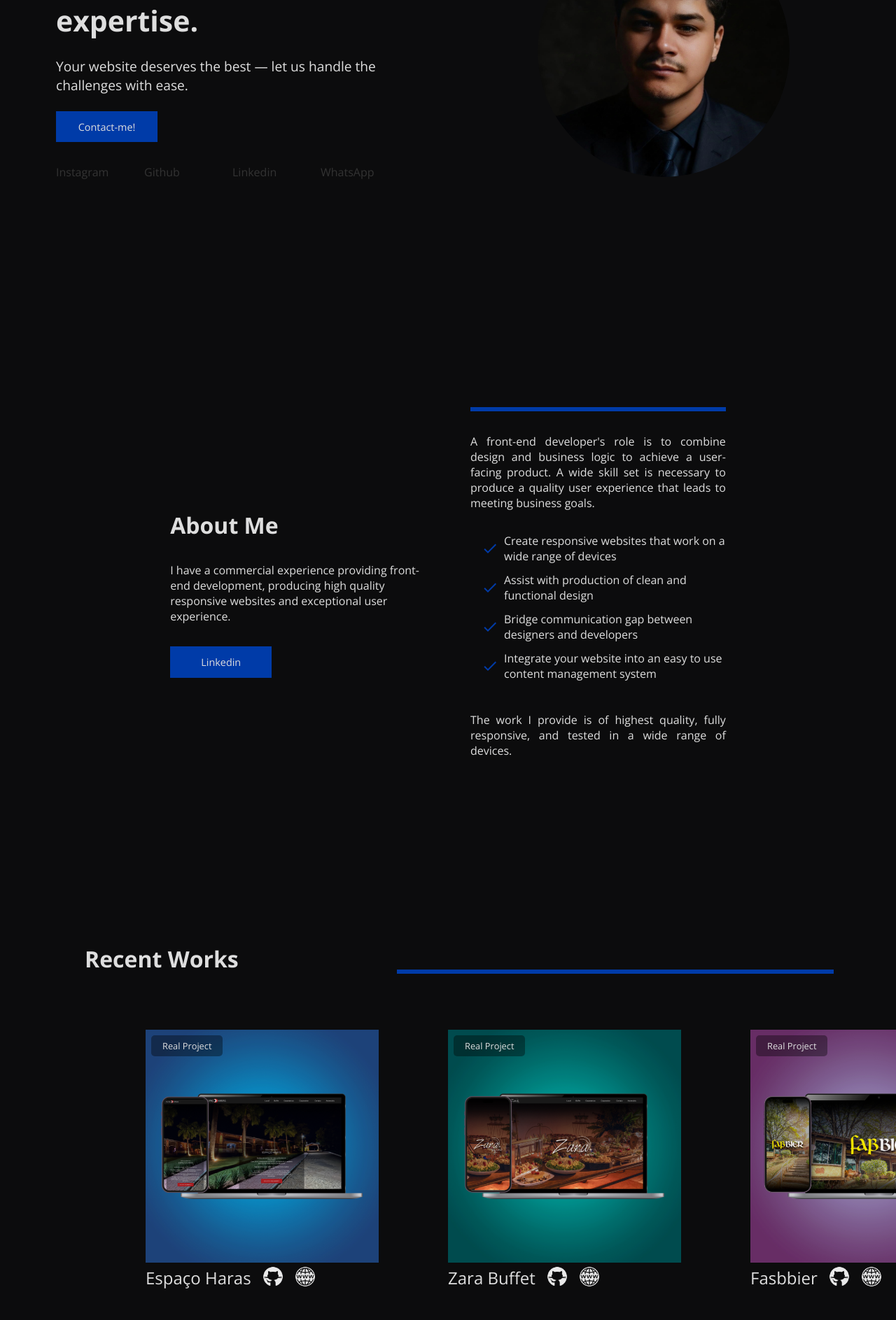
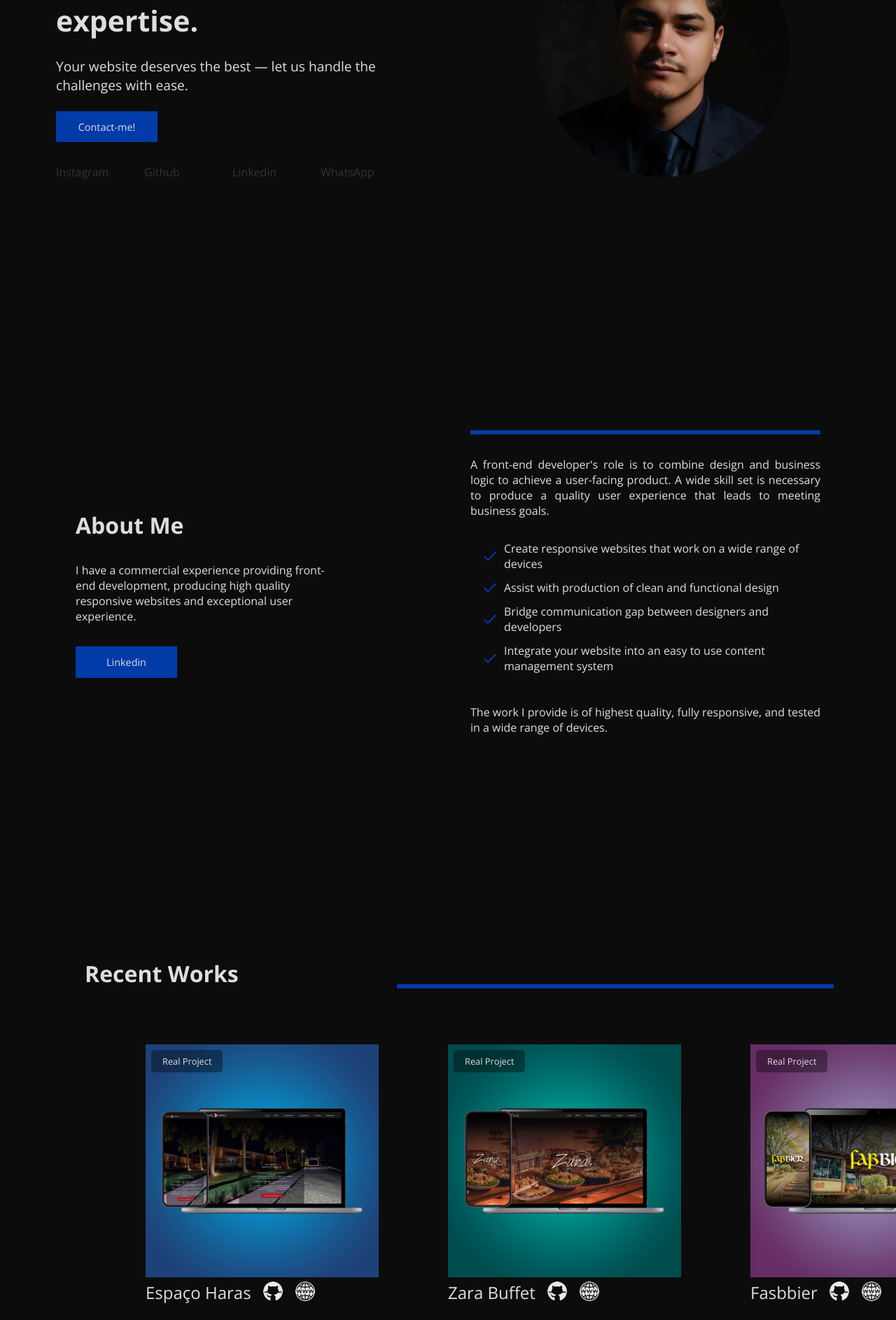
Before and after one commit to ericLimma/works, a PHP site: page / in a window 1280 px wide. Shown: the part 370-2257 px from the top of the page at 70% size. Run offline with PHP 8.4, Linux system fonts and the light colour scheme.

Commit message:
some bugs fixes

```diff
--- a/assets/css/style.css
+++ b/assets/css/style.css
@@ -38,6 +42,8 @@ li {
 a {
         text-decoration: inherit;
         color: inherit;
+        drag: none;
+        -webkit-user-drag: none;
 }
 
 body {
@@ -338,7 +345,7 @@ section {
         display: flex;
         flex-direction: column;
         justify-content: space-around;
-        width: 30%;
+        width: 100%;
         max-width: 500px;
         gap: 2rem;
         padding-top: 2rem;
@@ -476,17 +480,16 @@ section {
 .project-item {
         width: 100%;
         height: 100%;
-        aspect-ratio: 1/1;
+        z-index: 15;
         position: relative;
         object-fit: cover;
-        object-position: center;
-        pointer-events: none;
+        /*         pointer-events: none; */
         /* Impede a imagem de capturar eventos */
         user-select: none;
         /* Evita seleção acidental */
         -webkit-user-drag: none;
         /* Desabilita arrastar no WebKit */
-        drag: none;
+        /* drag: none; */
         /* Desabilita arrastar em outros navegadores */
 }
 
@@ -495,15 +498,21 @@ section {
         aspect-ratio: 1/1;
         object-fit: cover;
         object-position: center;
+        -webkit-user-drag: none;
 
 }
 
 .project-links {
-        width: 100%;
         font-size: 1.5rem;
         display: flex;
         justify-content: flex-start;
         gap: 1rem;
+        z-index: 45;
+        position: relative;
+}
+
+.project-links a {
+        cursor: pointer;
 }
 
 .project-icon img {
@@ -534,6 +543,8 @@ section {
         justify-content: center;
         align-items: center;
         font-size: .8rem;
+        padding: 1rem;
+        color: var(--white);
 }
 
 .real-project::before {
--- a/assets/js/loading-screen.js
+++ b/assets/js/loading-screen.js
@@ -36,4 +36,5 @@ document.addEventListener('DOMContentLoaded', () => {
                 }
 
         }, 30);
+
 });
--- a/assets/js/scroll.js
+++ b/assets/js/scroll.js
@@ -13,7 +13,7 @@ document.addEventListener('DOMContentLoaded', () => {
                                         behavior: 'smooth',
                                         block: 'center', // Centraliza a seção
                                 });
-                        }
+    /*  */                    }
                 }
 
                 document.addEventListener('wheel', (event) => {
--- a/index.html
+++ b/index.html
@@ -17,11 +17,11 @@
 </head>
 
 <body class="dark-mode" id="body">
-        <!--         <div class="loading" id="loading">
+        <div class="loading" id="loading">
                 <div class="loading-circle" id="circle"></div>
                 <h3 class="loading-percent" id="loading-percent">0%</h3>
                 <p class="loading-text" id="loading-text">Loading...</p>
-        </div> -->
+        </div>
         <header>
                 <nav class="nav">
                         <div class="nav-horizontal">
@@ -33,18 +33,18 @@
                                 </div>
                                 <ul class="nav-list">
                                         <li><a href="#home">Home</a></li>
-                                        <li><a href="#">
+                                        <li><a href="#about">
                                                         <span class="pt">Sobre</span>
                                                         <span class="en">About</span>
                                                 </a>
                                         </li>
-                                        <li><a href="#">
+                                        <li><a href="#works">
                                                         <span class="pt">Portfólio</span>
                                                         <span class="en">Work</span>
                                                 </a>
                                         </li>
                                         <li>
-                                                <a href="#">
+                                                <a href="#footer">
                                                         <span class="pt">Contatos</span>
                                                         <span class="en">Contacts</span>
                                                 </a>
@@ -61,8 +61,8 @@
                                         <li>
                                                 <div class="language-toggle">
                                                         <img src="assets/icons/language.webp" alt="language icon">
-                                                        <span class="pt">PT</span>
-                                                        <span class="en">EN</span>
+                                                        <span class="pt">en</span>
+                                                        <span class="en">pt</span>
                                                 </div>
                                         </li>
                                 </ul>
@@ -76,18 +76,18 @@
                                 </div>
                                 <ul class="nav-list" id="menu-mobile">
                                         <li><a href="#home">Home</a></li>
-                                        <li><a href="#">
+                                        <li><a href="#about">
                                                         <span class="pt">Sobre</span>
                                                         <span class="en">About</span>
                                                 </a>
                                         </li>
-                                        <li><a href="#">
+                                        <li><a href="#works">
                                                         <span class="pt">Portfólio</span>
                                                         <span class="en">Work</span>
                                                 </a>
                                         </li>
                                         <li>
-                                                <a href="#">
+                                                <a href="#footer">
                                                         <span class="pt">Contatos</span>
                                                         <span class="en">Contacts</span>
                                                 </a>
@@ -97,7 +97,11 @@
                                                 <div class="theme-toggle"></div>
                                         </li>
                                         <li>
-                                                <div class="language-toggle"></div>
+                                                <div class="language-toggle">
+                                                        <img src="assets/icons/language.webp" alt="language icon">
+                                                        <span class="pt">en</span>
+                                                        <span class="en">pt</span>
+                                                </div>
                                         </li>
                                         <div class="close-icon" id="close-icon"></div>
                                 </ul>
@@ -228,70 +232,116 @@
                                 <div class="traco"></div>
                         </div>
                         <div class="slide-container" data-slide='slide-container' data-type="triple" data-slide-loop
-                                data-slide-auto>
+                                data-slide-aut>
                                 <div class="slide-display" data-slide='slide-display'>
                                         <div class="slide-item project-item real-project" data-slide="slide-item">
+                                                <a href="https://espacoharas.com.br/" target="_blank">
                                                         <img class="project-img" src="assets/img/project-1.webp"
                                                                 alt="Projeto 1">
+                                                </a>
                                                 <div class="project-links">
-                                                        <a href="#" class="project-name">Espaço Haras</a>
-                                                        <a href="#" class="project-icon">
+                                                        <a href="https://espacoharas.com.br/" class="
+                                                                project-name" target="_blank">Espaço Haras</a>
+                                                        <a href="https://github.com/ericLimma/espaco-haras"
+                                                                class="project-icon" target="_blank">
                                                                 <img src="assets/icons/github.webp" alt="github logo">
                                                         </a>
-                                                        <a href="#" class="project-icon">
+                                                        <a href="https://espacoharas.com.br/" class=" project-icon"
+                                                                target="_blank">
                                                                 <img src="assets/icons/website.webp" alt="website logo">
                                                         </a>
                                                 </div>
                                         </div>
                                         <div class="slide-item project-item real-project" data-slide="slide-item">
+                                                <a href="https://zarabuffet.com.br/" target="_blank">
                                                         <img class="project-img" src="assets/img/project-2.webp"
                                                                 alt="Projeto 2">
+                                                </a>
                                                 <div class="project-links">
-                                                        <a href="#" class="project-name">Zara Buffet</a>
-                                                        <a href="#" class="project-icon">
+                                                        <a href="https://zarabuffet.com.br/" class="project-name"
+                                                                target="_blank">
+                                                                Zara Buffet
+                                                        </a>
+                                                        <a href="https://github.com/ericLimma/zara-buffet"
+                                                                class="project-icon" target="_blank">
                                                                 <img src="assets/icons/github.webp" alt="github logo">
                                                         </a>
-                                                        <a href="#" class="project-icon">
-                                                                <img src="assets/icons/website.webp" alt="website logo">
+                                                        <a href="https://zarabuffet.com.br/" class="project-icon"
+                                                                target="_blank">
+                                                                <img src=" assets/icons/website.webp"
+                                                                        alt="website logo">
                                                         </a>
                                                 </div>
                                         </div>
                                         <div class="slide-item project-item real-project" data-slide="slide-item">
+                                                <a href="https://restaurantefassbier.com.br/" target="_blank">
                                                         <img class="project-img" src="assets/img/project-3.webp"
                                                                 alt="Projeto 3">
+                                                </a>
                                                 <div class="project-links">
-                                                        <a href="#" class="project-name">Fasbbier</a>
-                                                        <a href="#" class="project-icon">
+                                                        <a href="https://restaurantefassbier.com.br/"
+                                                                class="project-name" target="_blank">Fasbbier</a>
+                                                        <a href="https://github.com/ericLimma/fasbier"
+                                                                class="project-icon" target="_blank">
                                                                 <img src="assets/icons/github.webp" alt="github logo">
                                                         </a>
-                                                        <a href="#" class="project-icon">
+                                                        <a href="https://restaurantefassbier.com.br/"
+                                                                class="project-icon" target="_blank">
                                                                 <img src="assets/icons/website.webp" alt="website logo">
                                                         </a>
                                                 </div>
                                         </div>
                                         <div class="slide-item project-item study-project" data-slide="slide-item">
+                                                <a href="projetos/bone-bite/" target="_blank">
                                                         <img class="project-img" src="assets/img/project-4.webp"
                                                                 alt="Projeto 4">
+                                                </a>
                                                 <div class="project-links">
-                                                        <a href="#" class="project-name">BoneBite</a>
-                                                        <a href="#" class="project-icon">
+                                                        <a href="projetos/bone-bite/" class="project-name">BoneBite</a>
+                                                        <a href="https://github.com/ericLimma/works/tree/main/projetos/bone-bite"
+                                                                class="project-icon" target='_blank'>
                                                                 <img src="assets/icons/github.webp" alt="github logo">
                                                         </a>
-                                                        <a href="#" class="project-icon">
+                                                        <a href="projetos/bone-bite/" class="project-icon"
+                                                                target="_blank">
                                                                 <img src="assets/icons/website.webp" alt="website logo">
                                                         </a>
                                                 </div>
 
                                         </div>
                                         <div class="slide-item project-item study-project" data-slide="slide-item">
+                                                <a href="projetos/horizon/" target="_blank">
+                                                        <img class="project-img" src="assets/img/project-6.webp"
+                                                                alt="Projeto 6">
+                                                </a>
+                                                <div class="project-links">
+                                                        <a href="linktree/" target="_blank" class="project-name">
+                                                                <span class="en">My Linktree</span>
+                                                                <span class="pt">Meu Linktree</span>
+                                                        </a>
+                                                        <a href="https://github.com/ericLimma/works/tree/main/projetos/horizon"
+                                                                class="project-icon" target="_blank">
+                                                                <img src="assets/icons/github.webp" alt="github logo">
+                                                        </a>
+                                                        <a ref="linktree/" target="_blank" class="project-icon">
+                                                                <img src="assets/icons/website.webp" alt="website logo">
+                                                        </a>
+                                                </div>
+                                        </div>
+                                        <div class="slide-item project-item study-project" data-slide="slide-item">
+                                                <a href="projetos/horizon/" target="_blank">
                                                         <img class="project-img" src="assets/img/project-5.webp"
                                                                 alt="Projeto 5">
+                                                </a>
                                                 <div class="project-links">
-                                                        <a href="#" class="project-name">Horizon</a>
-                                                        <a href="#" class="project-icon">
+                                                        <a href="projetos/horizon/" target="_blank"
+                                                                class="project-name">Horizon</a>
+                                                        <a href="https://github.com/ericLimma/works/tree/main/projetos/horizon"
+                                                                class="project-icon" target="_blank">
                                                                 <img src="assets/icons/github.webp" alt="github logo">
                                                         </a>
-                                                        <a href="#" class="project-icon">
+                                                        <a ref="projetos /horizon/" target="_blank"
+                                                                class="project-icon">
                                                                 <img src="assets/icons/website.webp" alt="website logo">
                                                         </a>
                                                 </div>
@@ -336,7 +386,7 @@
                 </footer>
 
         </main>
-        <!-- <script src="assets/js/loading-screen.js"></script> -->
+        <script src="assets/js/loading-screen.js"></script>
         <script src="assets/js/scroll.js"></script>
         <script defer src="assets/js/theme-toggle.js"></script>
         <script defer src="assets/js/menu.js"></script>
--- a/linktree/assets/css/style.css
+++ b/linktree/assets/css/style.css
@@ -36,6 +36,7 @@ body {
     width: 100%;
     height: 100%;
     max-width: 400px;
+    max-height: 800px;
     padding: .8rem;
     border-radius: 20px;
 }
@@ -248,7 +249,4 @@ body {
         padding: 0;
     }
 
-    .container {
-        border-radius: 0;
-    }
 }
--- a/projetos/horizon/assets/css/services.css
+++ b/projetos/horizon/assets/css/services.css
@@ -140,7 +140,7 @@
         font-size: .7rem;
 }
 
-@media (max-width: 1200px) {
+@media screen and (max-width: 1200px) {
 
         .services-card-wrapper {
                 grid-template-columns: 350px 350px;
@@ -148,7 +148,7 @@
         }
 }
 
-@media (max-width: 7680px) {
+@media screen and (max-width: 768px) {
         .services-card-wrapper {
                 grid-template-columns: 350px;
 
--- a/projetos/horizon/assets/js/main.js
+++ b/projetos/horizon/assets/js/main.js
@@ -1,6 +1,6 @@
 import { langToggle } from './modules/LangToggle.js';
 import { menu } from './modules/Menu.js';
-import { createSlider } from './modules/slider.js';
+import { createSlider } from './modules/Slider.js';
 
 document.addEventListener('DOMContentLoaded', () => {
         menu();
```
Also changed, not shown: other parts of assets/css/style.css (+31 -10 lines), assets/js/slider.js (+40 -16 lines), linktree/index.html (+7 -6 lines), projetos/horizon/components/services.php (+2 -14 lines), projetos/horizon/index.html (deleted, +0 -22 lines), projetos/horizon/index.php (+5 -6 lines), assets/icons/language.webp, assets/img/project-6.webp (added), linktree/assets/img/1.webp (deleted), linktree/assets/img/main-picture.webp (added). Lines whose indentation alone changed are shown as unchanged.
